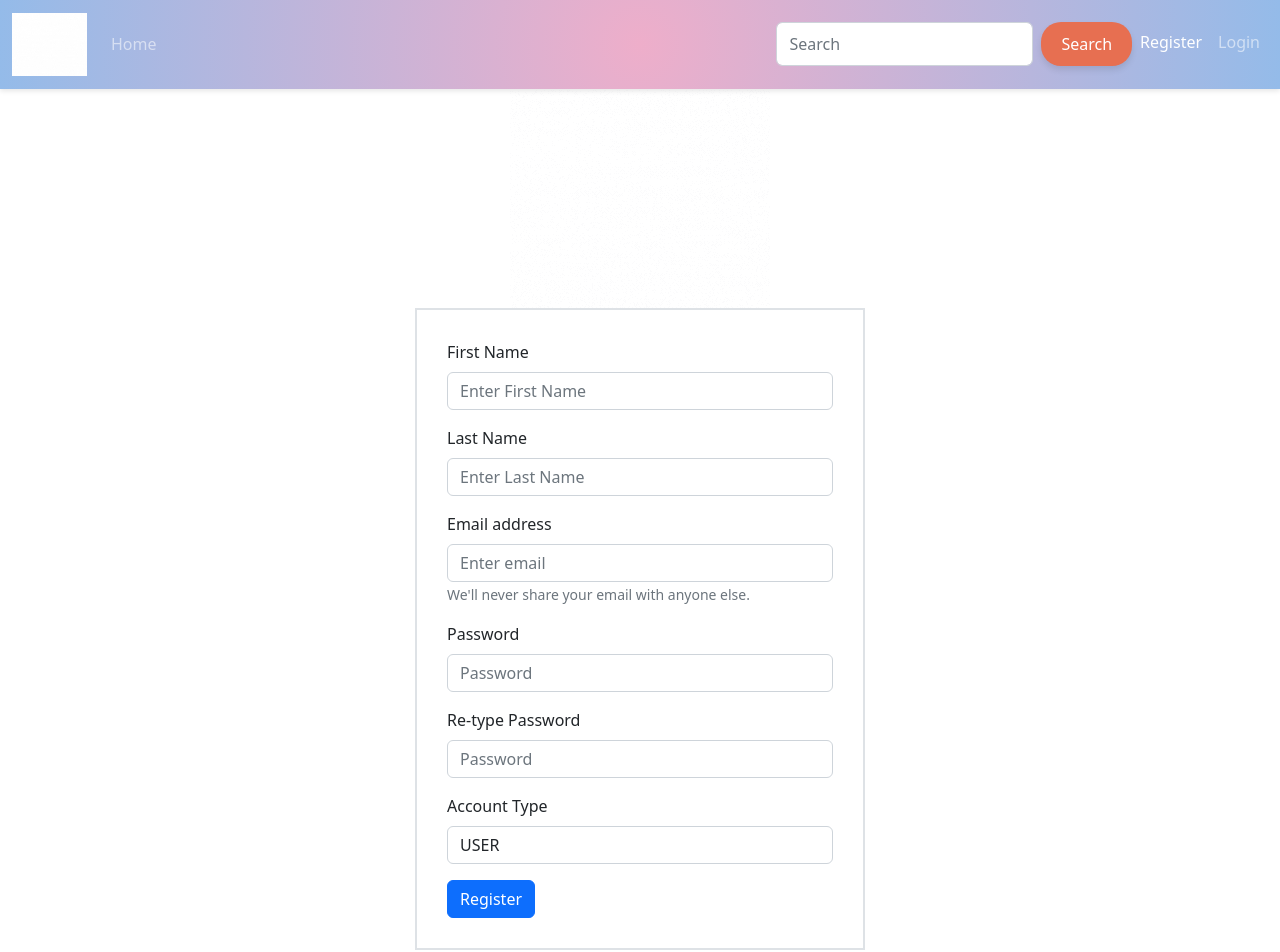
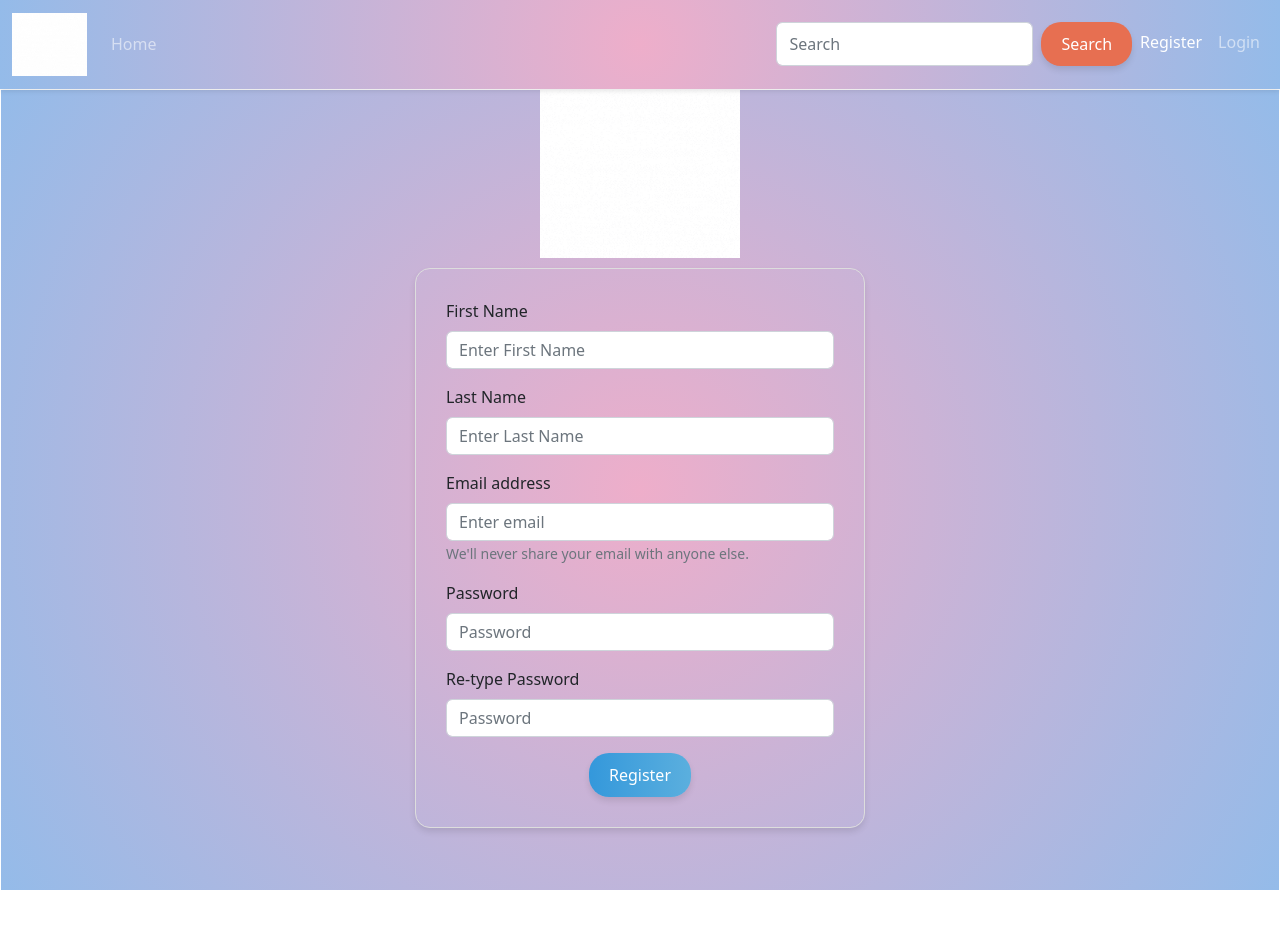
Before and after one commit to Purodhika/COMP313-003-Team-2-F23, a React (Create React App) app in the folder bookepedia-frontend-main/: page /register in a window 1280 px wide. Shown: the top 952 px of the page. After the commit the page ends 900 px from the top, so only its background shows below. Built offline with nearby package versions, Linux system fonts and the light colour scheme.

Commit message:
Register Page update

```diff
--- a/bookepedia-frontend-main/src/components/userAccounts/Register.js
+++ b/bookepedia-frontend-main/src/components/userAccounts/Register.js
@@ -13,7 +13,6 @@ function Register(props) {
     lname: "",
     email: "",
     password: "",
-    userType: "USER",
   });
 
   let navigate = useNavigate();
@@ -24,8 +23,6 @@ function Register(props) {
 
   const SubmitRec = async (e) => {
     e.preventDefault();
-    console.log(userRec);
-    console.log("Submitting with userType:", userRec.userType);
 
     let pwordRetype = document.getElementById("pwordRetype").value;
 
@@ -36,37 +33,43 @@ function Register(props) {
       return;
     }
 
-    await axios
-      .post("https://bookepedia-qta8.onrender.com/user/register/", userRec)
-      .then((res) => {
-        console.log(userRec);
+    try {
+      const res = await axios.post(
+        "https://bookepedia-qta8.onrender.com/user/register/",
+        userRec
+      );
+
       console.log(res.data.message);
-        console.log("success");
-        if(res.data.message === "exists"){
+
+      if (res.data.message === "exists") {
         alert(`An account with the email ${userRec.email} already exists`);
-        }else{
+      } else {
         alert(`Thank you ${userRec.fname}, your account has been created`);
-          //navigate("/");
+        navigate("/");
       }
-
-      })
-      .catch((err) => {
+    } catch (err) {
       console.log(err);
       alert("Please try again, an error occurred");
-      });
-      navigate("/");
+    }
   };
 
   return (
-    <div style={{ margin:"90px" }}>
-      <img alt="logo" src={logo} className="mx-auto d-block" />
+    <div style={{ margin: "1px", textAlign: "center",background: "rgb(238,174,202)",
+    background: "radial-gradient(circle, rgba(238,174,202,1) 0%, rgba(148,187,233,1) 100%)",minHeight: "100vh",marginBottom:"10px"}}>
+      <img alt="logo" src={logo} className="mx-auto d-block" style={{ width: "200px", marginBottom:"10px",  }} />
       <Form
         onSubmit={SubmitRec}
-        style={{ maxWidth: "450px", padding: "30px" }}
-        className="mx-auto d-block border border-2"
+        style={{
+          maxWidth: "450px",
+          padding: "30px",
+          margin: "auto",
+          border: "1px solid #ddd",
+          borderRadius: "15px",
+          boxShadow: "0px 4px 6px rgba(0, 0, 0, 0.1)",
+        }}
       >
-        <Form.Group className="mb-3" controlId="formBasicFistname">
-          <Form.Label>First Name</Form.Label>
+        <Form.Group className="mb-3" style={{ textAlign: "left" }}>
+          <Form.Label >First Name</Form.Label>
           <Form.Control
             required
             onChange={onchange}
@@ -76,7 +79,7 @@ function Register(props) {
             placeholder="Enter First Name"
           />
         </Form.Group>
-        <Form.Group className="mb-3" controlId="formBasicLastname">
+        <Form.Group className="mb-3"style={{ textAlign: "left" }}>
           <Form.Label>Last Name</Form.Label>
           <Form.Control
             required
@@ -88,7 +91,7 @@ function Register(props) {
           />
         </Form.Group>
 
-        <Form.Group className="mb-3" controlId="formBasicEmail">
+        <Form.Group className="mb-3" style={{ textAlign: "left" }}>
           <Form.Label>Email address</Form.Label>
           <Form.Control
             required
@@ -98,12 +101,12 @@ function Register(props) {
             type="email"
             placeholder="Enter email"
           />
-          <Form.Text className="text-muted">
+          <Form.Text className="text-muted" style={{ textAlign: "left" }}>
             We'll never share your email with anyone else.
           </Form.Text>
         </Form.Group>
 
-        <Form.Group className="mb-3" controlId="formBasicPassword">
+        <Form.Group className="mb-3"style={{ textAlign: "left" }}>
           <Form.Label>Password</Form.Label>
           <Form.Control
             required
@@ -115,7 +118,7 @@ function Register(props) {
           />
         </Form.Group>
 
-        <Form.Group className="mb-3" controlId="formBasicPasswordRetype">
+        <Form.Group className="mb-3"style={{ textAlign: "left" }}>
           <Form.Label>Re-type Password</Form.Label>
           <Form.Control
             id="pwordRetype"
@@ -125,25 +128,25 @@ function Register(props) {
           />
         </Form.Group>
 
-        <Form.Group className="mb-3" controlId="formBasicUserType">
-          <Form.Label>Account Type</Form.Label>
-          <Form.Control
-            required
-            as="select"
-            name="userType"
-            type="text"
-            value={userRec.userType}
-            onChange={onchange}
+        <Button
+  variant="primary"
+  type="submit"
+  style={{
+    background: "linear-gradient(to right, #3498db, #5bafde)", // Gradient background
+    color: "#fff",
+    padding: "10px 20px",
+    border: "none",
+    borderRadius: "20px",
+    cursor: "pointer",
+    boxShadow: "0px 4px 6px rgba(0, 0, 0, 0.1)",
+    transition: "background 0.3s, transform 0.3s, box-shadow 0.3s",
+  }}
+  onMouseOver={(e) => (e.target.style.transform = "scale(1.2)")}
+  onMouseOut={(e) => (e.target.style.transform = "scale(1)")}
 >
-            <option value="USER">USER</option>
-            <option value="DELIVERY">DELIVERY</option>
-            {/* <option value="ADMIN">ADMIN</option> */}
-          </Form.Control>
-        </Form.Group>
-
-        <Button variant="primary" type="submit">
   Register
 </Button>
+
       </Form>
     </div>
   );
```
Lines whose indentation alone changed are shown as unchanged.
